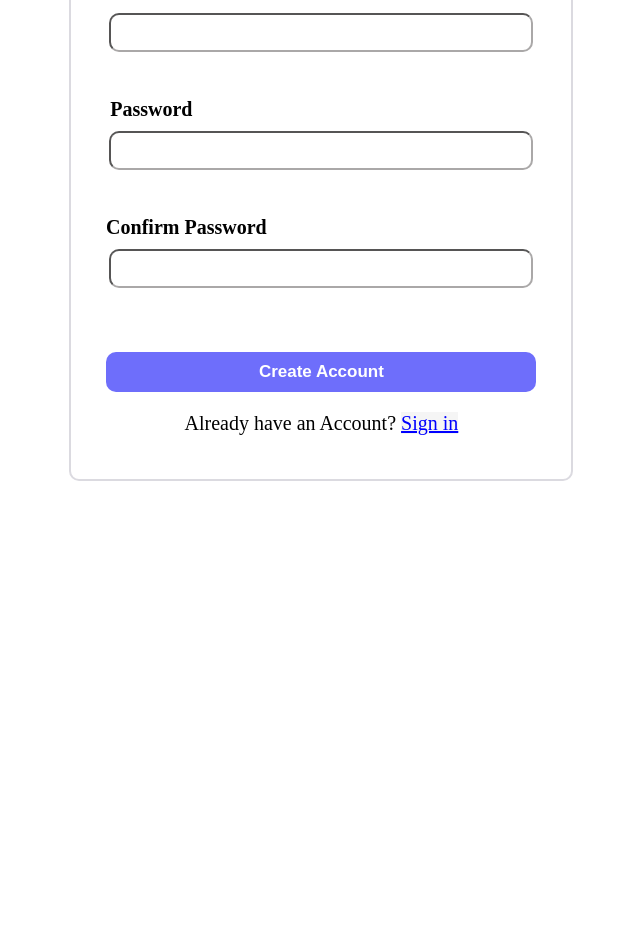
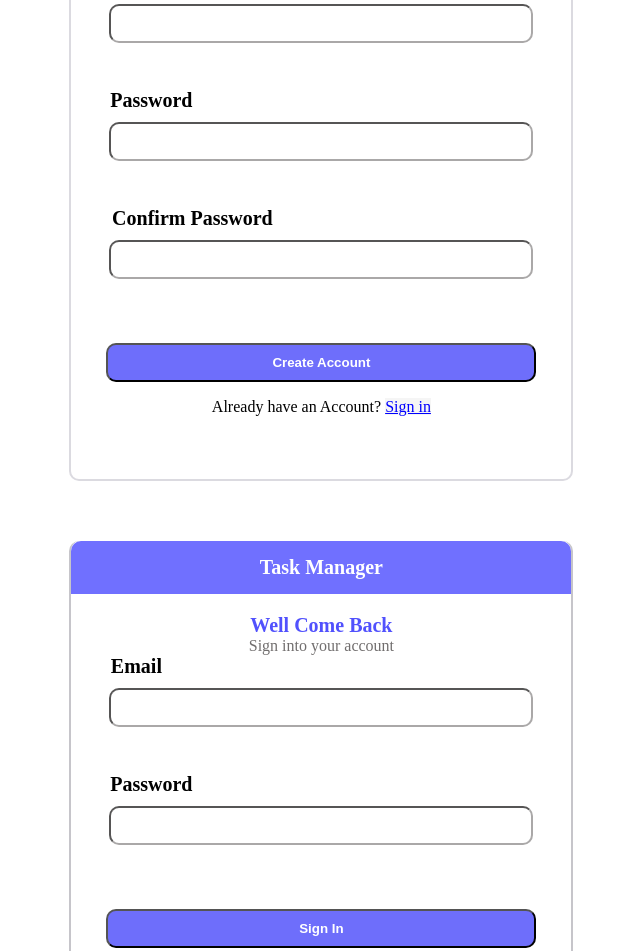
Before and after one commit to tech-blackboard/deployable-full-stack-app, a React (Create React App) app: page /Register in a window 1280 px wide. Shown: the part 341-1292 px from the top of the page, without its empty margins (381-1021 px from the left). Before the commit the page ends 830 px from the top, so only its background shows below. Built offline with nearby package versions, Linux system fonts and the light colour scheme.

Commit message:
add typescript

```diff
--- a/src/App.js
+++ b/src/App.js
@@ -3,16 +3,16 @@ import { Routes } from 'react-router-dom';
 import { Route } from 'react-router-dom';
 import Register from './Componenets/Register';
 import { ToastContainer } from "react-toastify";
-import ProjectView from './Componenets/ProjectView';
+// import ProjectView from './Componenets/ProjectView';
 import Login from './Componenets/Login';
 import DashBoard from './Componenets/DashBoard';
-import TaskListView from './Componenets/TaskListView';
-import EditTask from './Componenets/EditTask'
-import UserProfile from './Componenets/UserProfile'
+// import TaskListView from './Componenets/TaskListView';
+// import EditTask from './Componenets/EditTask'
+//  import UserProfile from './Componenets/UserProfile'
 import "react-toastify/dist/ReactToastify.css";
-import CreateNewProject from './Componenets/CreateNewProject';
-import ErrorLoadingStates from './Componenets/ErrorLoadingStates'
-import AnalyticsDashboard from './Componenets/AnalyticsDashboard'
+// import CreateNewProject from './Componenets/CreateNewProject';
+// import ErrorLoadingStates from './Componenets/ErrorLoadingStates'
+// import AnalyticsDashboard from './Componenets/AnalyticsDashboard'
 function App() {
   return (
     <div className="App">
@@ -33,10 +33,10 @@ function App() {
      {/* <EditTask/>
     <ErrorLoadingStates/>
     <ProjectView/>  */}
-    {/* <Register/>
-      <Login/>  */}
-     {/* /<UserProfile/>
-    <TaskListView/>
+     <Register/>
+      <Login/>
+      {/* <UserProfile/>  */}
+    {/* <TaskListView/>
     <AnalyticsDashboard/>    */}
       {/* <CreateNewProject/> */}
 
--- a/src/Componenets/InputComponent.js
+++ /dev/null
@@ -1,10 +0,0 @@
-export default function InputComponent({name,inputmode,inputType,inputValue,pattern, placeholder,inputId,inputOnChange,fullNameError,pwdError,cPwdError,emailError,required}){
-    return(
-    <div>
-
-            <input  name={name} inputmode={inputmode} type={inputType} value={inputValue} placeholder={placeholder} id={inputId} pattern={pattern} onChange={inputOnChange} fullNameError={fullNameError} emailError={emailError} pwdError={pwdError} cPwdError={cPwdError} required={required}/>
-
-
-    </div>
-    )
-}
--- /dev/null
+++ b/src/Componenets/InputComponent.tsx
@@ -0,0 +1,23 @@
+interface InputComponentProps{
+    name:string;
+    inputmode?: "text" | "none" | "tel" | "url" | "email" | "numeric" | "decimal" | "search";
+    inputType: string ;
+    inputValue:string;
+    pattern:string;
+    placeholder:string;
+    inputId:string;
+    inputOnChange:(event: React.ChangeEvent<HTMLInputElement>) => void;
+    required?:boolean;
+}
+
+
+export default function InputComponent({name,inputmode,inputType,inputValue,pattern, placeholder,inputId,inputOnChange,required}: InputComponentProps){
+    return(
+    <div>
+
+            <input  name={name} inputMode={inputmode} type={inputType} value={inputValue} placeholder={placeholder} id={inputId} pattern={pattern} onChange={inputOnChange} required={required}/>
+
+
+    </div>
+    )
+}
--- a/src/Componenets/Login.js
+++ b/src/Componenets/Login.tsx
@@ -11,18 +11,32 @@ export default function Login(){
     const [emailError,setEmailError] = useState("");
     const [pwdError,setPwdError] = useState("");
     const[signUp,setSignUp] = useState(false)
-    const getLocalUserData=localStorage.getItem(email)
-    console.log(getLocalUserData)
-    const userdata=JSON.parse(getLocalUserData)
-    console.log("userdata",userdata)
+     interface UserData{
+        fullName:string;
+        Email:string;
+        password:string;
+        confirmPwd:string;
+    }
+    // const getLocalUserData=localStorage.getItem(email)
+
+    // if(getLocalUserData){
+    //  const user:UserData=JSON.parse(getLocalUserData)
+    //   console.log("userdata",user)
+    //   setSignUp(true)
+
+    // }
+//    else{
+//       toast.error("User not found in localstore! ")
+//    }
     const navigate=useNavigate()
-     function emailId(e){
+
+     function emailId(e:React.ChangeEvent<HTMLInputElement>){
         setEmail(e.target.value)
     }
-     function password(e){
+     function password(e:React.ChangeEvent<HTMLInputElement>){
         setPwd(e.target.value)
     }
-    function validationEmail() {
+    function validationEmail():boolean {
         let regExpEmail = /^[^\s@]+@[^\s@]+\.[^\s@]+$/;
         if (email === null || email === "") {
             setEmailError("Please enter your email");
@@ -38,7 +52,7 @@ export default function Login(){
         }
 
     }
-    function validatationPwd() {
+    function validatationPwd():boolean {
            const onlyDigits = /^\d+$/;
         if (pwd === "") {
             setPwdError("enter your password ");
@@ -58,21 +72,35 @@ export default function Login(){
         }
 
     }
-   function handleSignIn(event){
-    event.preventDefault()
-        const isEmail=validationEmail();
-        const isPwd=validatationPwd();
-        if(isEmail&&isPwd&&userdata&&email===userdata.Email&&pwd===userdata.password){
-           toast.success("Login Successful!");
-           navigate('/Dashboard')
-           setSignUp(false)
-         }
-        else{
-          toast.error("User not found! ")
-          setSignUp(true)
 
-        }
+
+  function handleSignIn(event: React.FormEvent) {
+    event.preventDefault();
+
+    const isEmail = validationEmail();
+    const isPwd = validatationPwd();
+
+    const getLocalUserData = localStorage.getItem(email);
+
+    // Check if user data does NOT exist
+    if (!getLocalUserData) {
+        toast.error("No user found in local storage!");
+        setSignUp(true);
+        return;
     }
+
+    const user: UserData = JSON.parse(getLocalUserData);
+
+    if (isEmail && isPwd && email === user.Email && pwd === user.password) {
+        toast.success("Login Successful!");
+        navigate('/Dashboard');
+        setSignUp(false);
+    } else {
+        toast.error("Incorrect email or password!");
+        setSignUp(true);
+    }
+}
+
     return(
         <div className="login">
             <form>
@@ -80,10 +108,10 @@ export default function Login(){
             <span className="WellCome">Well Come Back</span><br></br>
             <span  className="join">Sign into your account</span><br></br>
             <label className="el">Email</label><br></br>
-            < InputComponent inputTypes="email" inputValue={email} inputId="email"  inputOnChange={emailId} emailError={emailError} /><br></br>
+            < InputComponent inputType="email" inputValue={email} inputId="email"  inputOnChange={emailId} /><br></br>
             <span className="lspan">{emailError}</span><br></br>
             <label className="pwd">Password</label><br></br>
-            < InputComponent inputTypes="password" inputValue={pwd} inputId="password" inputOnChange={password} pwdError={pwdError}/><br></br>
+            < InputComponent inputType="password" inputValue={pwd} inputId="password" inputOnChange={password}/><br></br>
             <span className="lspan">{pwdError}</span><br></br><br></br>
              <button className="SignIn" onClick={handleSignIn}>Sign In</button>
              <br></br>
--- a/src/Componenets/Register.js
+++ b/src/Componenets/Register.tsx
@@ -1,9 +1,9 @@
-import InputComponent from './InputComponent';
 import {useState} from 'react';
 import { toast } from "react-toastify";
 import { useNavigate } from "react-router-dom";
 import {Link} from 'react-router-dom';
-import './Register.css';
+import InputComponent from "./InputComponent";
+import "./Register.css";
 
 export default function Register(){
     const [FullName,setFullName] = useState("");
@@ -18,21 +18,21 @@ export default function Register(){
 
     const navigate=useNavigate()
 
-    function fullName(e){
+    function fullName(e: React.ChangeEvent<HTMLInputElement>){
         setFullName(e.target.value)
 
     }
-     function emailId(e){
+     function emailId(e: React.ChangeEvent<HTMLInputElement>){
         setEmail(e.target.value)
     }
-     function password(e){
+     function password(e: React.ChangeEvent<HTMLInputElement>){
         setPwd(e.target.value)
     }
-     function confirmPwd(e){
+     function confirmPwd(e: React.ChangeEvent<HTMLInputElement>){
         setCpwd(e.target.value)
     }
 
-    function validationFullName(){
+    function validationFullName():boolean{
       const regName = /^[A-Za-z]+$/;
 
     if (!FullName || FullName.trim() === "") {
@@ -50,7 +50,7 @@ export default function Register(){
   }
     }
 
- function validationEmail() {
+ function validationEmail():boolean {
         let regExpEmail = /^[^\s@]+@[^\s@]+\.[^\s@]+$/;
         if (email === null || email === "") {
             setEmailError("Please enter your email");
@@ -66,7 +66,7 @@ export default function Register(){
         }
 
     }
-    function validatationPwd() {
+    function validatationPwd():boolean {
            const onlyDigits = /^\d+$/;
         if (pwd === "") {
             setPwdError("enter your password ");
@@ -86,7 +86,7 @@ export default function Register(){
         }
 
     }
-    function validationConfirmPwd(){
+    function validationConfirmPwd():boolean{
     if (!cPwd || cPwd === "") {
     setCpwdError("Enter your confirm password");
     return false;
@@ -100,7 +100,14 @@ export default function Register(){
   }
     }
 
-    function handleSignUp(event){
+    interface UserData{
+        fullName:string;
+        Email:string;
+        password:string;
+        confirmPwd:string;
+    }
+
+    function handleSignUp(event: React.FormEvent){
     event.preventDefault()
         const isFullName=validationFullName();
         const isEmail=validationEmail();
@@ -108,7 +115,7 @@ export default function Register(){
         const isCpwd=validationConfirmPwd();
 
         if(isFullName&&isEmail&&isPwd&&isCpwd){
-            const local={
+            const local:UserData={
                 fullName:FullName,
                 Email:email,
                 password:pwd,
@@ -134,16 +141,16 @@ export default function Register(){
             <h2 className="createAcc">Create Account</h2>
             <p  id="join">Join Us To Manage Your Tasks</p>
             <label id="fn">Full Name</label><br></br>
-            < InputComponent id="inputs" inputTypes="text" inputId="FName" inputValue={FullName} inputOnChange={fullName} fullNameError={fullNameError}/><br></br>
+            < InputComponent  inputType="text" inputId="FName" inputValue={FullName} inputOnChange={fullName} /><br></br>
             <span id="span">{fullNameError}</span><br></br>
             <label id="el">Email</label><br></br>
-            < InputComponent id="inputs" inputTypes="email" inputValue={email} inputId="email"  inputOnChange={emailId} emailError={emailError} /><br></br>
+            < InputComponent  inputType="email" inputValue={email} inputId="email"  inputOnChange={emailId}/><br></br>
             <span id="span">{emailError}</span><br></br>
             <label id="pwd">Password</label><br></br>
-            < InputComponent className="inputs" inputTypes="password" inputValue={pwd} inputId="password" inputOnChange={password} pwdError={pwdError}/><br></br>
+            < InputComponent inputType="password" inputValue={pwd} inputId="password" inputOnChange={password}/><br></br>
             <span id="span">{pwdError}</span><br></br>
             <label>Confirm Password</label><br></br>
-            < InputComponent className="inputs"  inputTypes="password" inputValue={cPwd} inputId="password"inputOnChange={confirmPwd} cPwdError={cPwdError} /><br></br>
+            < InputComponent   inputType="password" inputValue={cPwd} inputId="password"inputOnChange={confirmPwd}/><br></br>
             <span id="span">{cPwdError}</span><br></br>
             <br></br>
             <button className="signUp" onClick={handleSignUp}>Create Account</button>
--- a/src/Componenets/UserProfile.js
+++ b/src/Componenets/UserProfile.js
@@ -30,7 +30,7 @@ return(
     <label  style={{marginRight:"65%"}}>Email</label>
     <InputComponent inputType='email'/>
     <label style={{marginRight:"48%"}}>Phone(Optional)</label>
-    <InputComponent inputType="tel"  id="phone"  inputmode="numeric" placeholder="+91 8688868234" pattern="[0-9]{10}" required/>
+    <InputComponent inputType="tel"  id="phone"  inputMode="numeric" placeholder="+91 8688868234" pattern="[0-9]{10}" required/>
     <label  style={{marginRight:"58%"}}>Timezone</label>
     <select name="timezone" required style={{width:"420px", borderRadius:"9px",marginLeft:"30px",marginTop:"10px" ,height:"34px"}}>
     <options>--select Time zone value--</options>
--- /dev/null
+++ b/src/global.d.ts
@@ -0,0 +1,6 @@
+// global.d.ts
+declare module "*.css";
+declare module "*.png";
+declare module "*.jpg";
+declare module "*.jpeg";
+declare module "*.svg";
```
Also changed, not shown: package.json (+7 -0 lines), src/Componenets/HeaderComponent.js (deleted, +0 -14 lines), src/Componenets/HeaderComponent.tsx (added, +22 -0 lines), tsconfig.json (added, +30 -0 lines), src/Componenets/TaskCompletionChart.tsx (renamed from src/Componenets/TaskCompletionChart.js), 1 other file (tests, documents, lock files or other folders).
